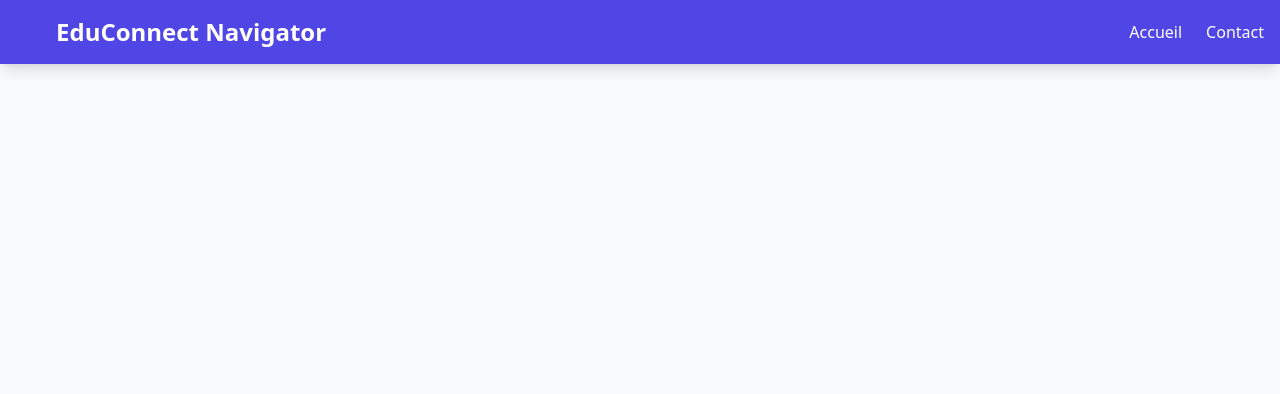
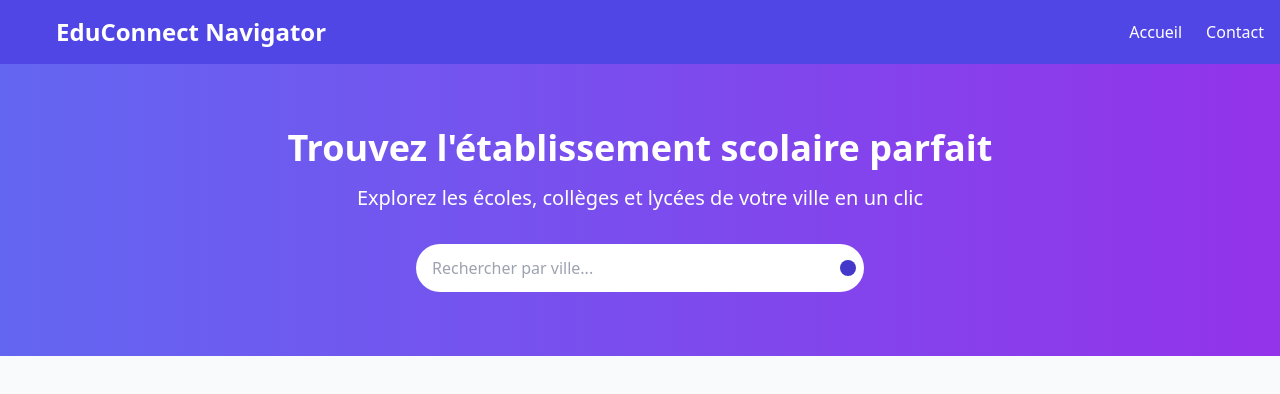
Before and after one commit to Madrank/educonnect-navigator, a plain HTML site: page frontend/index.html in a window 1280 px wide. Drawn offline with nearby package versions, Linux system fonts and the light colour scheme.

Commit message:
Ajout d'une section hero

```diff
--- a/frontend/index.html
+++ b/frontend/index.html
@@ -39,5 +39,29 @@
         </nav>
       </div>
     </header>
+    <section
+      class="bg-gradient-to-r from-indigo-500 to-purple-600 text-white py-16"
+    >
+      <div class="container mx-auto px-4 text-center">
+        <h2 class="text-4xl font-bold mb-4">
+          Trouvez l'établissement scolaire parfait
+        </h2>
+        <p class="text-xl mb-8 max-w-2xl mx-auto">
+          Explorez les écoles, collèges et lycées de votre ville en un clic
+        </p>
+        <div class="relative max-w-md mx-auto">
+          <input
+            type="text"
+            placeholder="Rechercher par ville..."
+            class="w-full py-3 px-4 rounded-full text-gray-800 focus:outline-none focus:ring-2 focus:ring-indigo-300"
+          />
+          <button
+            class="absolute right-2 top-1/2 transform -translate-y-1/2 bg-indigo-700 text-white p-2 rounded-full hover:bg-indigo-800 transition"
+          >
+            <i data-feather="search"></i>
+          </button>
+        </div>
+      </div>
+    </section>
   </body>
 </html>
```
